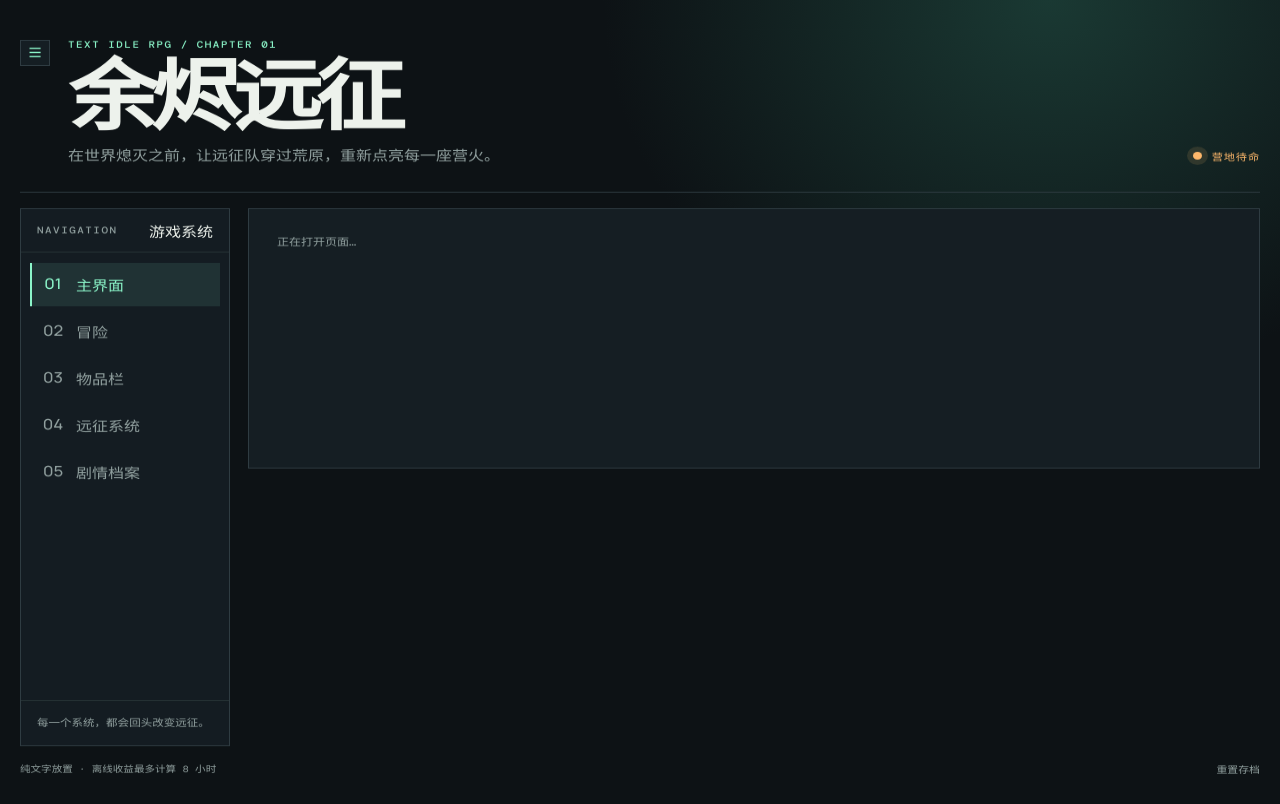
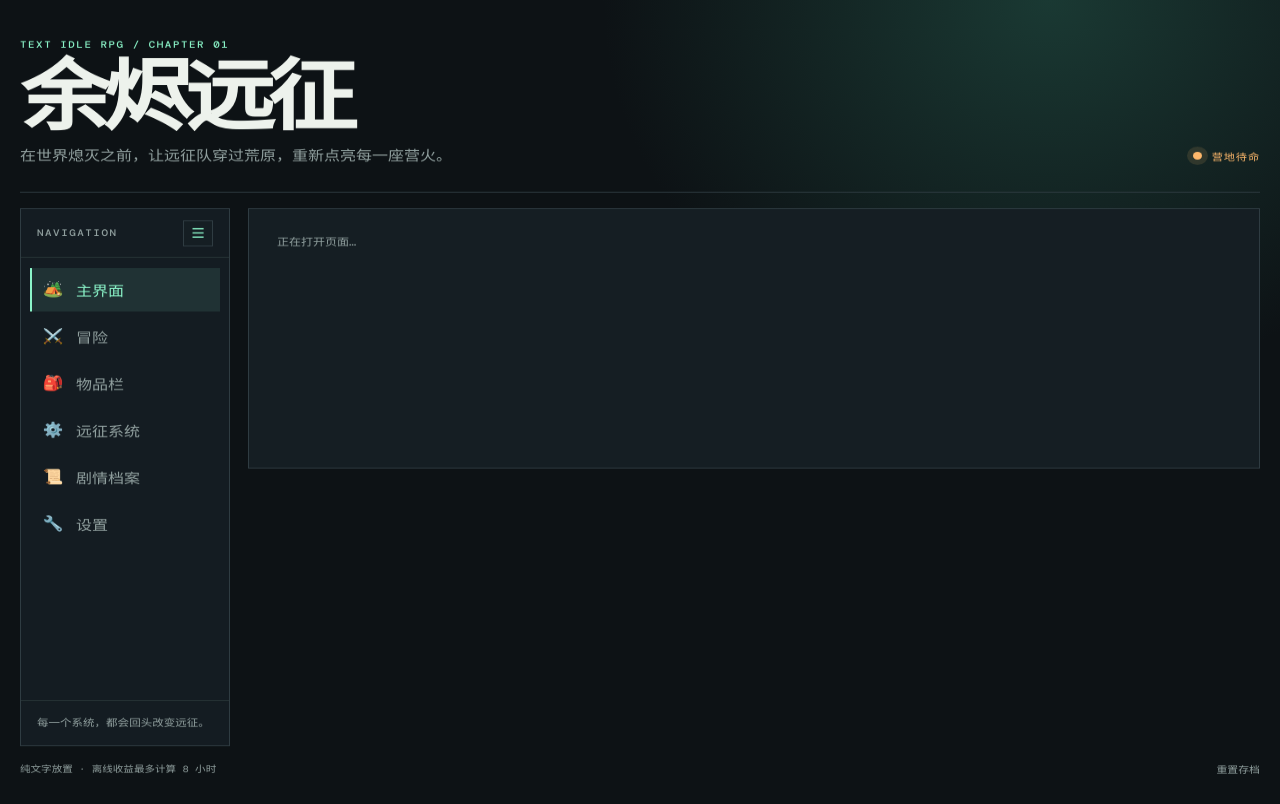
Before and after one commit to Leager-zju/WebIdle, a plain HTML site: page index.html in a window 1280 px wide. Drawn offline with nearby package versions, Linux system fonts and the light colour scheme.

Commit message:
chore: 导航图标与开发服务器缓存头
- 导航序号换成 emoji；折叠开关移到「导航」标题旁
- server.py 发送 Cache-Control: no-store，避免改过的模块被浏览器拿旧缓存

```diff
--- a/index.html
+++ b/index.html
@@ -11,7 +11,6 @@
   <div class="app-shell" id="game-app">
     <header class="game-header">
       <div class="brand-group">
-        <button class="nav-toggle" id="nav-toggle" type="button" aria-label="展开或收缩导航栏" aria-expanded="true">☰</button>
         <div>
           <p class="eyebrow">TEXT IDLE RPG / CHAPTER 01</p>
           <h1>余烬远征</h1>
@@ -23,13 +22,17 @@
 
     <div class="app-body">
       <aside class="sidebar" id="sidebar" aria-label="游戏导航">
-        <div class="sidebar-heading"><span class="panel-kicker">NAVIGATION</span><span class="sidebar-label">游戏系统</span></div>
+        <div class="sidebar-heading">
+          <span class="panel-kicker">NAVIGATION</span>
+          <button class="nav-toggle" id="nav-toggle" type="button" aria-label="展开或收缩导航栏" aria-expanded="true">☰</button>
+        </div>
         <nav class="main-nav" id="main-nav">
-          <button class="nav-item active" type="button" data-page="home"><span class="nav-index">01</span><span class="sidebar-label">主界面</span></button>
-          <button class="nav-item" type="button" data-page="adventure"><span class="nav-index">02</span><span class="sidebar-label">冒险</span></button>
-          <button class="nav-item" type="button" data-page="inventory"><span class="nav-index">03</span><span class="sidebar-label">物品栏</span></button>
-          <button class="nav-item" type="button" data-page="systems"><span class="nav-index">04</span><span class="sidebar-label">远征系统</span></button>
-          <button class="nav-item" type="button" data-page="story"><span class="nav-index">05</span><span class="sidebar-label">剧情档案</span></button>
+          <button class="nav-item active" type="button" data-page="home"><span class="nav-index" aria-hidden="true">🏕️</span><span class="sidebar-label">主界面</span></button>
+          <button class="nav-item" type="button" data-page="adventure"><span class="nav-index" aria-hidden="true">⚔️</span><span class="sidebar-label">冒险</span></button>
+          <button class="nav-item" type="button" data-page="inventory"><span class="nav-index" aria-hidden="true">🎒</span><span class="sidebar-label">物品栏</span></button>
+          <button class="nav-item" type="button" data-page="systems"><span class="nav-index" aria-hidden="true">⚙️</span><span class="sidebar-label">远征系统</span></button>
+          <button class="nav-item" type="button" data-page="story"><span class="nav-index" aria-hidden="true">📜</span><span class="sidebar-label">剧情档案</span></button>
+          <button class="nav-item" type="button" data-page="settings"><span class="nav-index" aria-hidden="true">🔧</span><span class="sidebar-label">设置</span></button>
         </nav>
         <div class="sidebar-foot sidebar-label">每一个系统，都会回头改变远征。</div>
       </aside>
```
